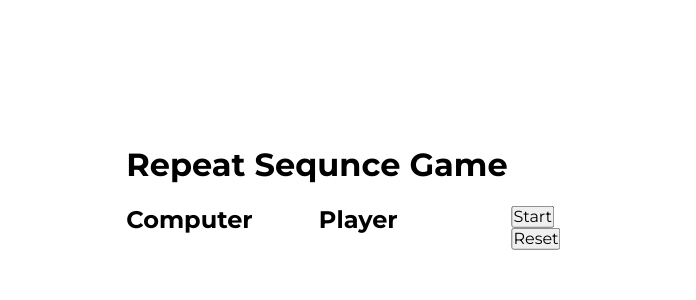
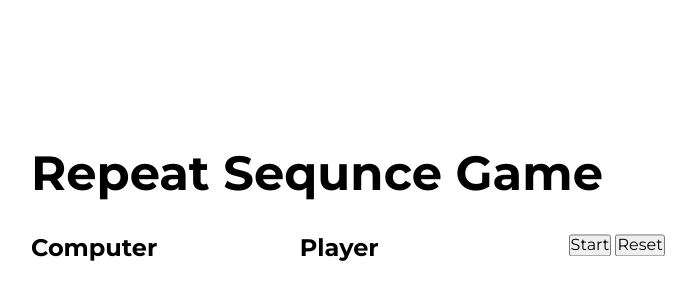
Before and after one commit to sendersk/repeat-sequence-game, a plain HTML site: page index.html in a window 1280 px wide. Shown: the part 212-512 px from the top of the page, without its empty margins (323-1019 px from the left). Drawn offline with nearby package versions, Linux system fonts and the light colour scheme.

Commit message:
header and heading styles added

```diff
--- a/style.css
+++ b/style.css
@@ -28,3 +28,12 @@ html {
       grid-template-columns: 40% 40% 20%;
       grid-gap: 40px;
   }
+
+  header {
+      text-align: center;
+      font-size: 18px;
+  }
+
+  .heading {
+      font-size: 3rem;
+  }
```
